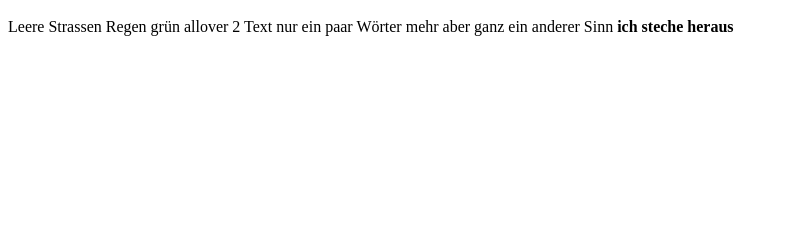
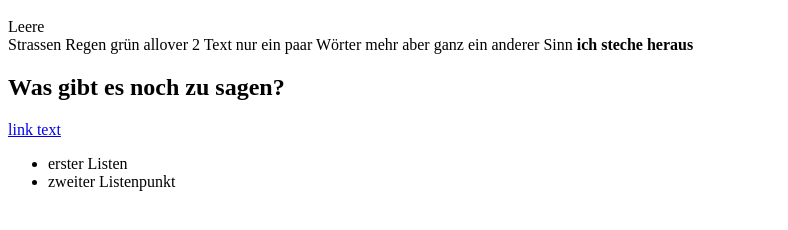
Before and after one commit to KatH68/KatH68.github.io, a plain HTML site: page index.html in a window 1280 px wide. Shown: the part 48-278 px from the top of the page, without its empty margins (0-788 px from the left). Drawn offline with Linux system fonts and the light colour scheme.

Commit message:
verschiedene Strukturelemente hinzugefügt

```diff
--- a/index.html
+++ b/index.html
@@ -1 +1,5 @@
-<h1>pOETIK</h1> Leere Strassen Regen grün allover 2 Text nur ein paar Wörter mehr aber ganz ein anderer Sinn <strong>ich steche heraus</strong>
+<h1>pOETIK</h1> Leere<br/>Strassen Regen grün allover 2 Text nur ein paar Wörter mehr aber ganz ein anderer Sinn <strong>ich steche heraus</strong>
+
+<h2>Was gibt es noch zu sagen?</h2>
+<a href="http://www.unibe.ch/">link text</a>
+<ul><li>erster Listen</li><li>zweiter Listenpunkt</li></ul>
```
